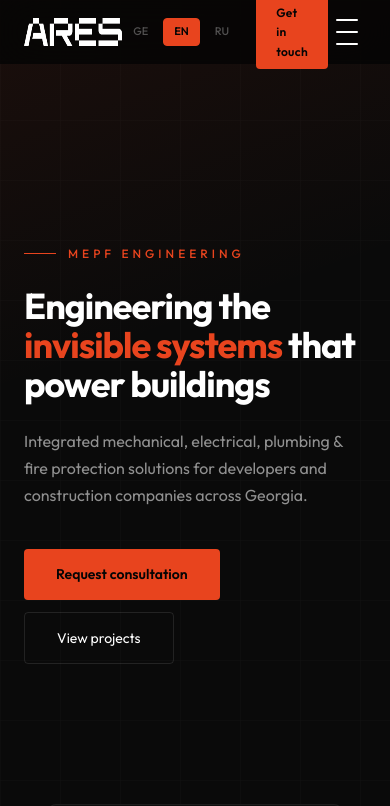
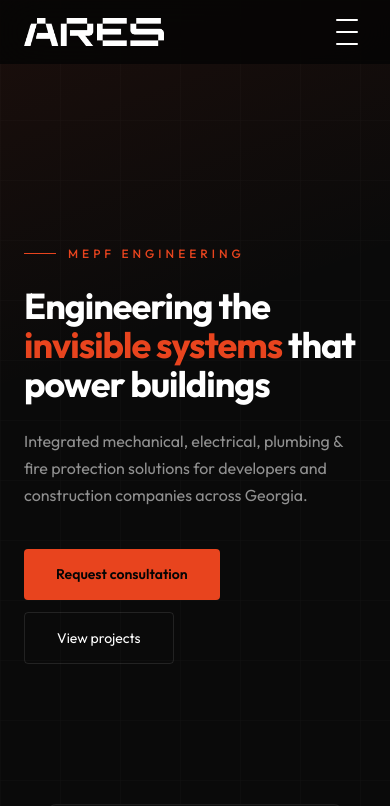
Before and after one commit to lukasturua9444/ares-ge, a Next.js app: page / in a window 390 px wide. Shown: the top 806 px of the page. Built offline with nearby package versions, Linux system fonts and the light colour scheme.

Commit message:
Add files via upload

```diff
--- a/src/app/globals.css
+++ b/src/app/globals.css
@@ -349,3 +349,39 @@ footer {
 @media (max-width: 600px) {
   .page-header { padding: 100px 0 32px; }
 }
+
+
+/* ========== MOBILE MENU ========== */
+.nav-links.open {
+  display: flex !important;
+  flex-direction: column;
+  position: fixed;
+  top: 64px;
+  left: 0;
+  right: 0;
+  bottom: 0;
+  background: rgba(5,5,5,0.98);
+  backdrop-filter: blur(20px);
+  -webkit-backdrop-filter: blur(20px);
+  padding: 32px 24px;
+  gap: 8px;
+  z-index: 99;
+  animation: menuSlide 0.3s ease;
+}
+.nav-links.open a {
+  font-size: 18px;
+  padding: 14px 0;
+  border-bottom: 1px solid var(--border);
+  color: var(--text2);
+}
+.nav-links.open a:hover { color: var(--white); }
+.hamburger.active span:nth-child(1) { transform: rotate(45deg) translate(5px, 5px); }
+.hamburger.active span:nth-child(2) { opacity: 0; }
+.hamburger.active span:nth-child(3) { transform: rotate(-45deg) translate(7px, -6px); }
+@keyframes menuSlide {
+  from { opacity: 0; transform: translateY(-10px); }
+  to { opacity: 1; transform: translateY(0); }
+}
+@media (max-width: 600px) {
+  .nav-right { display: none; }
+}
```
